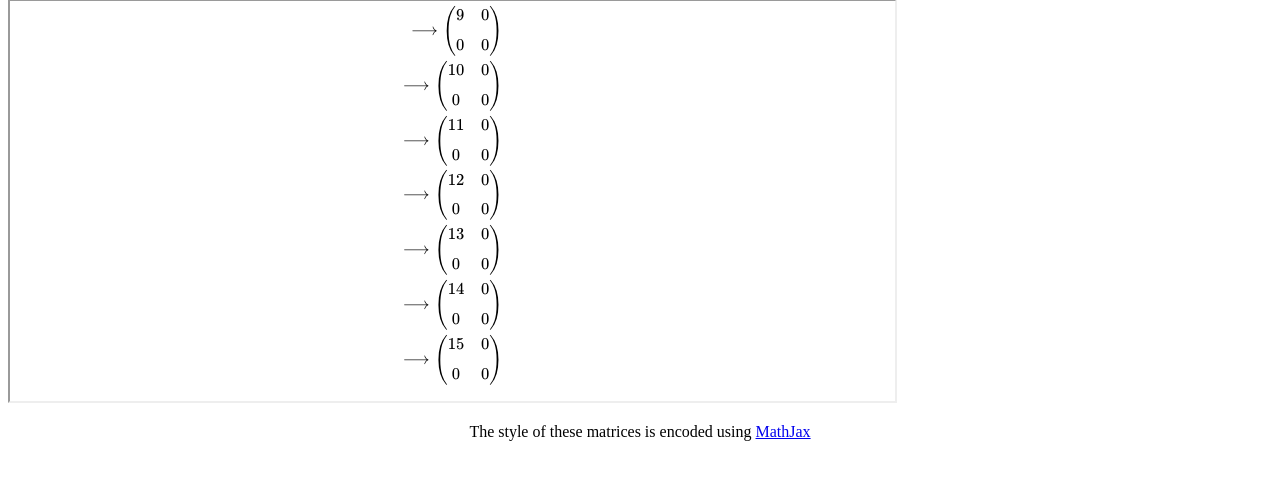
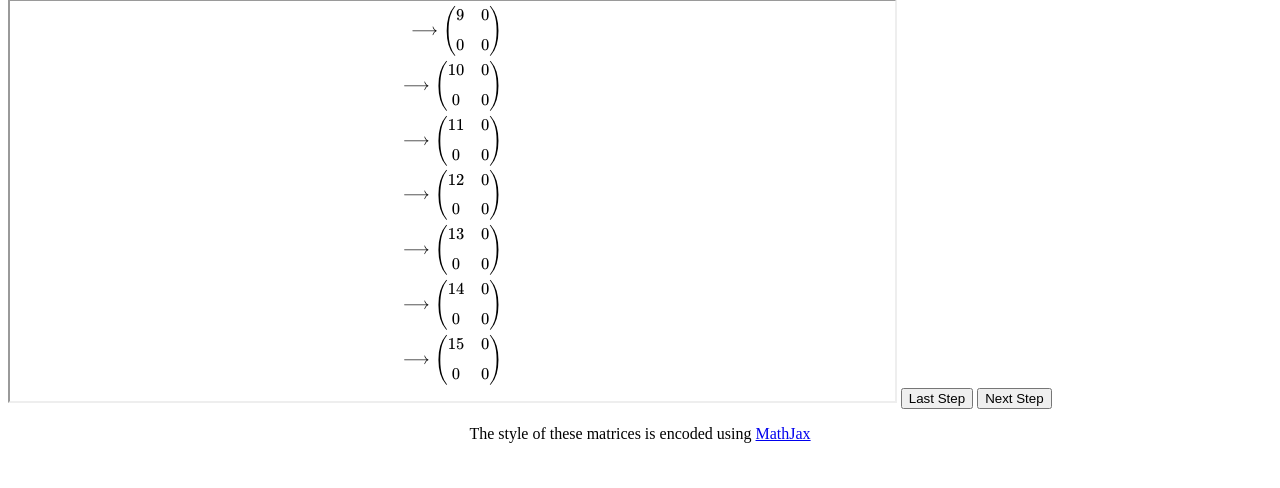
Before and after one commit to Shu-Ting-Huang/Linear-Equation-Solver-on-Django, a Django app: template app/templates/interactive_row_operations.html in a window 1280 px wide. Shown: the part 81-569 px from the top of the page. Run offline with Django 3.2, Linux system fonts and the light colour scheme; the template is opened without the code that fills it, so the values that code supplies are empty.

Commit message:
Add two buttons

```diff
--- a/app/templates/interactive_row_operations.html
+++ b/app/templates/interactive_row_operations.html
@@ -11,6 +11,8 @@
         <h1 style="text-align: center;">Interactive row operations</h1>
         <!-- https://stackoverflow.com/questions/1192228/scrolling-an-iframe-with-javascript -->
         <iframe id="iframe" src="/simple_row_ops" width="70%" height="400px"></iframe>
+        <button type="button">Last Step</button>
+        <button type="button">Next Step</button>
         <p style="text-align: center;">The style of these matrices is encoded using <a href="https://www.mathjax.org/" target="_blank">MathJax</a></p>
     </body>
 </html>
```
